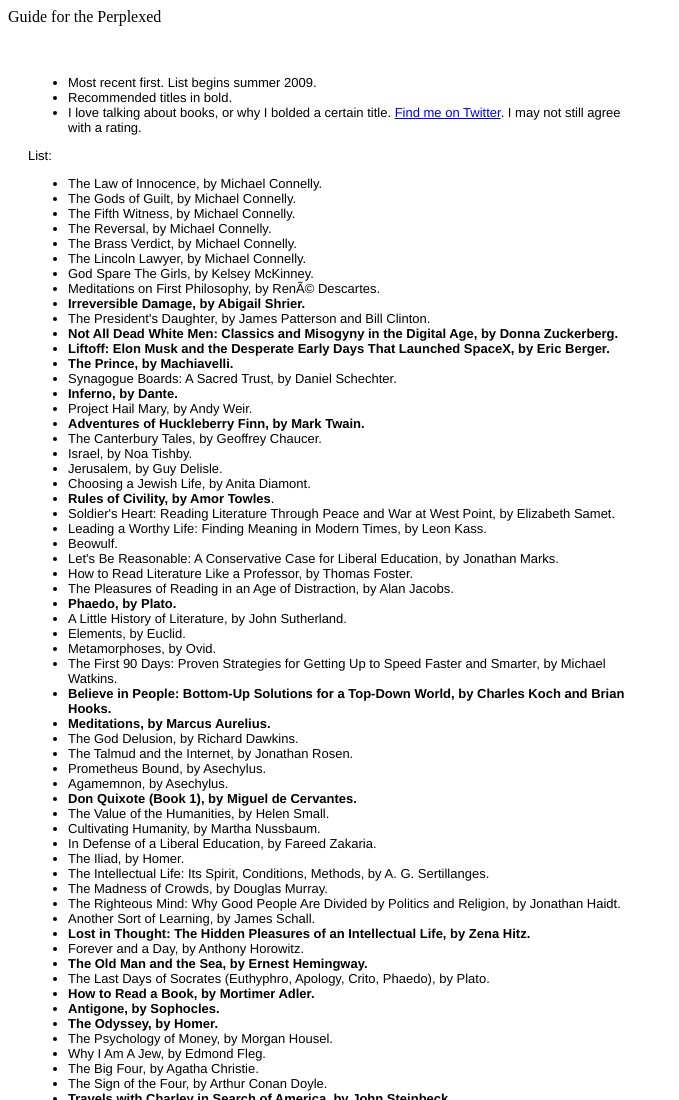
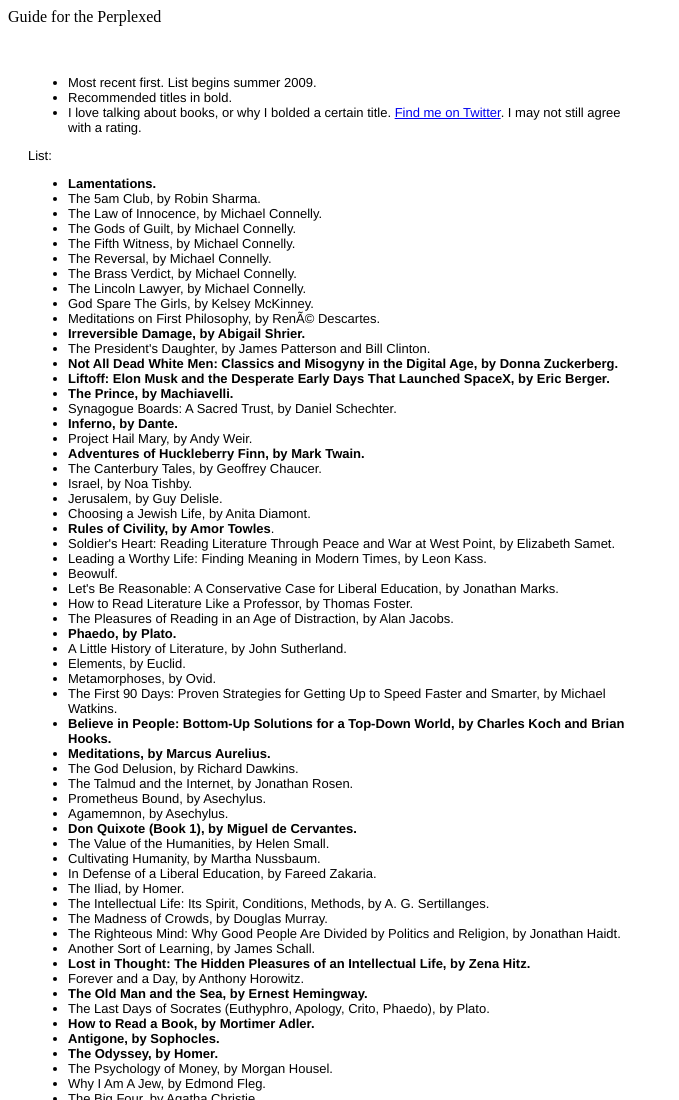
Before and after one commit to tommycollison/tommycollison.github.io, a plain HTML site: page books.html in a window 1280 px wide. Shown: the top 1100 px of the page, without its empty margins (0-679 px from the left). Drawn offline with Linux system fonts and the light colour scheme.

Commit message:
adds books

```diff
--- a/books.html
+++ b/books.html
@@ -24,6 +24,8 @@
 </ul>
   List:
 <ul>
+	<li><strong>Lamentations.</strong></li>
+	<li>The 5am Club, by Robin Sharma.</li>
 	<li>The Law of Innocence, by Michael Connelly. </li>
 	<li>The Gods of Guilt, by Michael Connelly.</li>
 	<li>The Fifth Witness, by Michael Connelly.</li>
```
